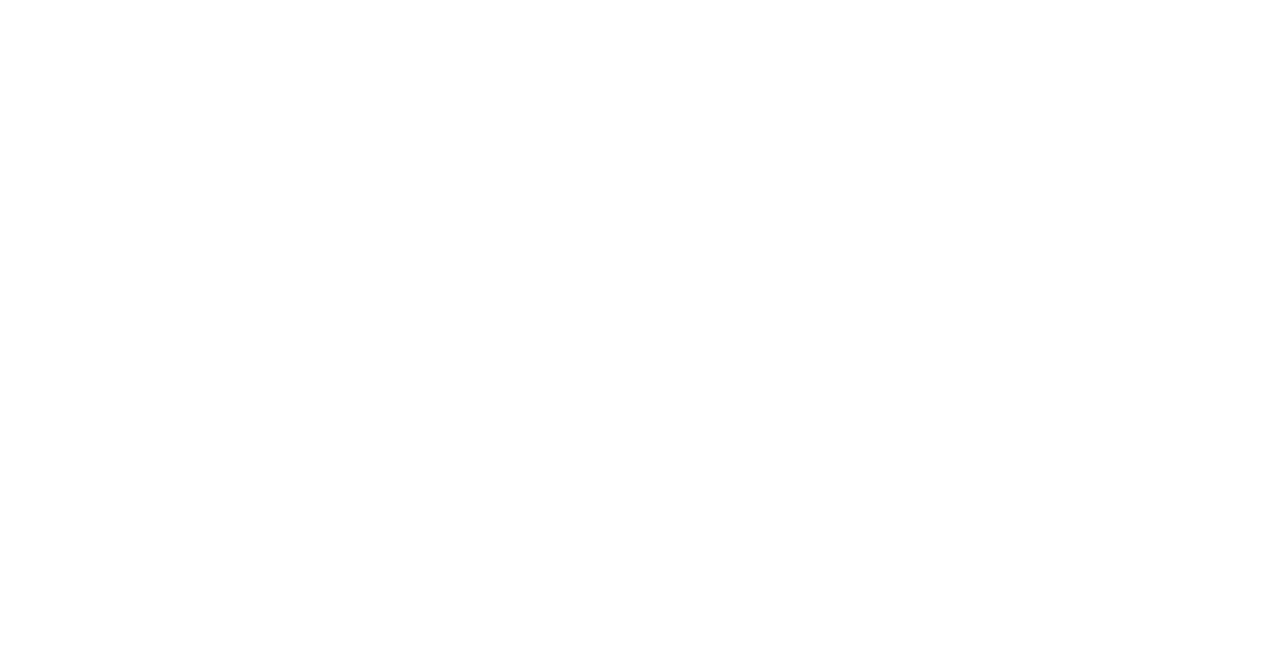
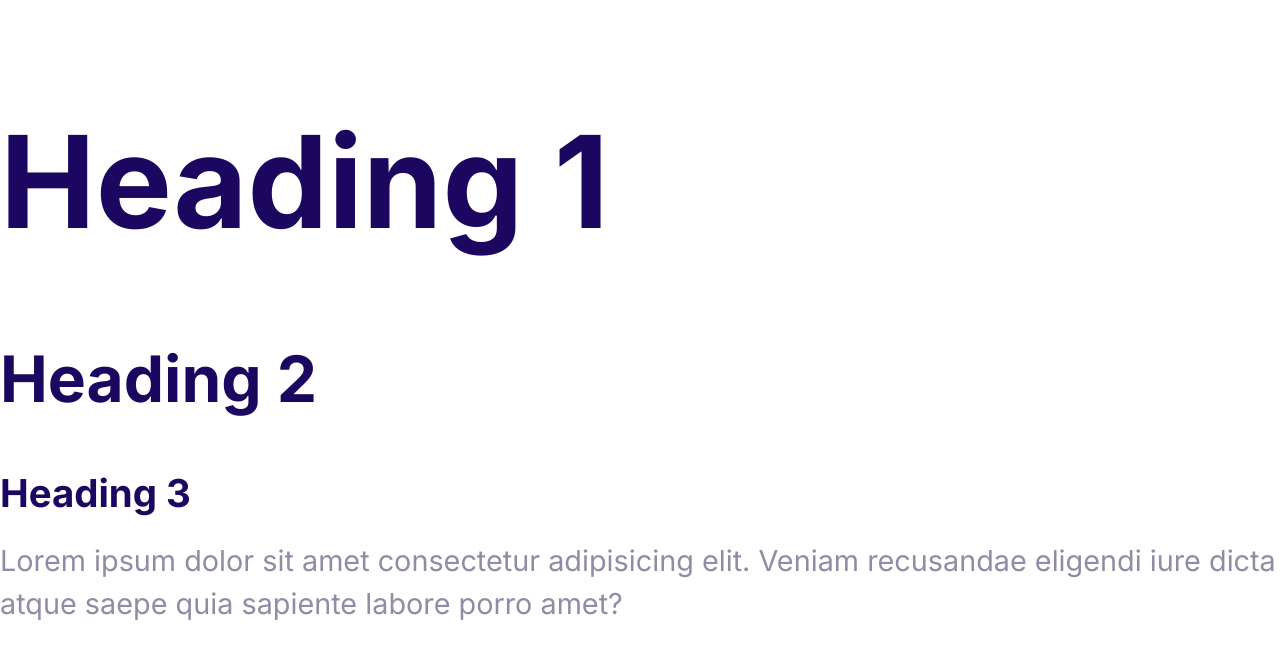
Before and after one commit to zuevarita/moshifysite, a plain HTML site: page index.html in a window 1280 px wide. Drawn offline with Linux system fonts and the light colour scheme.

Commit message:
Define the styles fore the fonts.

```diff
--- a/CSS/styles.css
+++ b/CSS/styles.css
@@ -5,3 +5,47 @@
     --color-headings: #1b0760;
     --color-body:#918ca4;
 }
+
+html{
+    font-size: 62,5%;
+}
+
+body{
+    font-family: Inter, Arial, Helvetica, sans-serif;
+    font-size: 2.4rem;
+    line-height: 1.5;
+    color: var(--color-body);
+}
+
+h1, h2, h3{
+    color: var(--color-headings);
+    margin-bottom: 1rem;
+}
+
+h1{
+    font-size: 7rem;
+}
+
+h2{
+    font-size: 4rem;
+}
+
+h3{
+    font-size: 3rem;
+}
+ p{
+    margin-top: 0;
+ }
+
+@media screen and (min-width: 1024px){
+    body{
+        font-size: 1.8rem;
+    }
+    h1{
+        font-size: 8rem;
+    }
+
+    h3{
+        font-size: 2.4rem;
+    }
+}
--- a/index.html
+++ b/index.html
@@ -4,8 +4,22 @@
     <meta charset="UTF-8" />
     <meta name="viewport" content="width=device-width, initial-scale=1.0" />
     <title>Document</title>
-    <link rel="stylesheet" href="/CSS/normalize.css">
-    <link rel="stylesheet" href="/CSS/styles.css">
+    <link rel="preconnect" href="https://fonts.googleapis.com" />
+    <link rel="preconnect" href="https://fonts.gstatic.com" crossorigin />
+    <link
+      href="https://fonts.googleapis.com/css2?family=Inter:wght@400;700&display=swap"
+      rel="stylesheet"
+    />
+    <link rel="stylesheet" href="/CSS/normalize.css" />
+    <link rel="stylesheet" href="/CSS/styles.css" />
   </head>
-  <body></body>
+  <body>
+    <h1>Heading 1</h1>
+    <h2>Heading 2</h2>
+    <h3>Heading 3</h3>
+    <p>
+      Lorem ipsum dolor sit amet consectetur adipisicing elit. Veniam recusandae
+      eligendi iure dicta atque saepe quia sapiente labore porro amet?
+    </p>
+  </body>
 </html>
```
